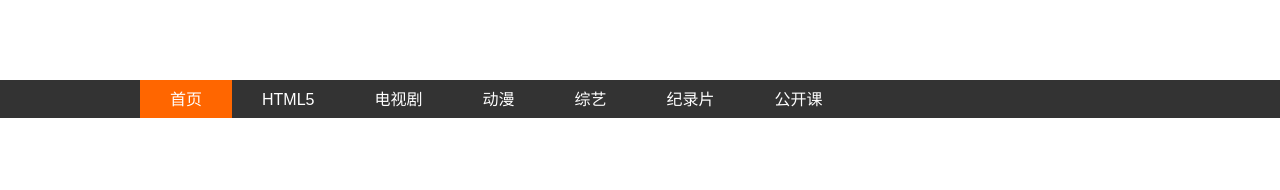
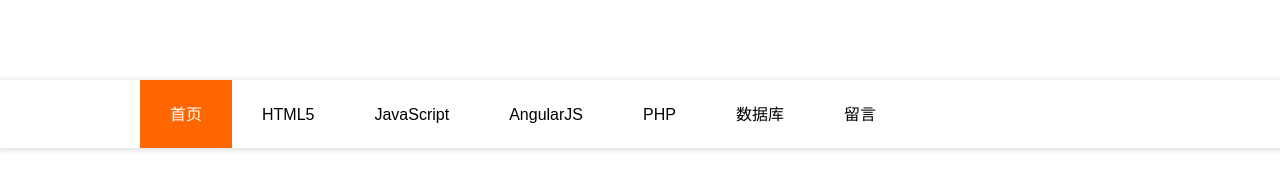
Before and after one commit to JetDu0319/weqianduan, a plain HTML site: page WebApp/index.html in a window 1280 px wide. Drawn offline with Linux system fonts and the light colour scheme.

Commit message:
导航条:after样式

```diff
--- a/WebApp/index.html
+++ b/WebApp/index.html
@@ -8,17 +8,67 @@
 		* {margin: 0; padding: 0;}
 		body {font: 14px/22px "微软雅黑", arial, serif;}
 
-		.navBar {margin-top: 80px; width: 100%; height: 38px; background: #333;}
+		.navBar {
+			margin-top: 80px;
+			width: 100%;
+			height: 68px;
+			background: #fff;
+			box-shadow: 1px 1px 4px 2px #e5e5e5;
+		}
 
 		.nav {margin: 0 auto; border: 0px solid #ccc;}
 		.nav ul {list-style: none; width: auto;}
-		.nav ul li {height: 38px; text-align: center;}
-		.nav ul li a {display: block; font-size: 16px; color: #fff; text-decoration: none; line-height: 39px;}
+		.nav ul li {height: 68px; text-align: center;}
+		.nav ul li a {
+			display: block;
+			font-size: 16px;
+			color: #000;
+			text-decoration: none;
+			line-height: 69px;
+		}
+		.current a{
+			color: #fff !important;
+		}
+		.link-effect a {
+			padding: 0 0 10px;
+		}
 
-		.ie6-8 .nav {width: 1000px; height: 38px;}
+		.link-effect li{
+			position: relative;
+		}
+
+		.link-effect a::after {
+			position: absolute;
+			top: 93%;
+			left: 0;
+			width: 100%;
+			height: 1px;
+			background:#f60;
+			content: '';
+			opacity: 0;
+			-webkit-transition: height 0.3s, opacity 0.3s, -webkit-transform 0.3s;
+			-moz-transition: height 0.3s, opacity 0.3s, -moz-transform 0.3s;
+			transition: height 0.3s, opacity 0.3s, transform 0.3s;
+			-webkit-transform: translateY(-10px);
+			-moz-transform: translateY(-10px);
+			transform: translateY(-10px);
+		}
+
+		.link-effect a:hover::after,
+		.link-effect a:focus::after {
+			height: 5px;
+			opacity: 1;
+			-webkit-transform: translateY(0px);
+			-moz-transform: translateY(0px);
+			transform: translateY(0px);
+		}
+		.ie6-8 .nav {width: 1000px; height: 68px;}
 		.ie6-8 .nav ul li {float: left;}
 		.ie6-8 .nav ul li a {padding: 0 30px 0 30px;}
-		.ie6-8 .nav ul li.current {background: #f60;}
+		.ie6-8 .nav ul li.current {
+			background: #f60;
+			color: #fff;
+		}
 		.ie6-8 .nav ul li:hover a {color: #f60;}
 		.ie6-8 .nav ul li a:hover {_color: #f60;}/*IE6 Hack*/
 		.ie6-8 .nav ul li.current:hover a {color: #fff;}
@@ -30,10 +80,20 @@
 		.ie6-8 .nav .title {display: none;}
 
 	@media screen and (min-width: 1000px) {
-		.nav {width: 1000px; height: 38px;}
+		.nav {width: 1000px; height: 68px;}
 
 		.nav ul li {float: left; width: auto;}
-		.nav ul li a {padding: 0 30px 0 30px;}
+		.nav ul li a {
+			padding: 0 30px 0 30px;
+			-webkit-transition: all 0.3s;
+			-moz-transition: all 0.3s;
+			transition: all 0.3s;
+		}
+		.nav ul li a{
+			-webkit-transition: all 0.3s;
+			-moz-transition: all 0.3s;
+			transition: all 0.3s;
+		}
 		.nav ul li.current {background: #f60;}
 		.nav ul li:hover a {color: #f60;}
 		.nav ul li.current:hover a {color: #fff;}
@@ -69,9 +129,9 @@
 
 		.nav .hot {display:none;}
 
-		.nav .title {position: relative; width: 100%; height: 38px; border-top: 1px solid #444; background: #333; text-align: center; font:normal 20px/35px "Microsoft YaHei", arial, serif; letter-spacing: 2px;}
+		.nav .title {position: relative; width: 100%; height: 38px; border-top: 1px solid #444; background: #333; text-align: center; font:normal 20px/35px "微软雅黑", arial, serif; letter-spacing: 2px;}
 		.nav .title a {color: #f60; text-decoration: none;}
-		.nav .title .btn {position: absolute; right: 10px; top: 0; width: 34px; height: 34px; padding: 2px; background: url(btn.png) center center no-repeat; cursor: pointer;}
+		.nav .title .btn {position: absolute; right: 10px; top: 0; width: 34px; height: 34px; padding: 2px; background: url(image/nav.png) center center no-repeat; cursor: pointer;}
 	}
 	</style>
 	<script type="text/javascript">
@@ -128,14 +188,14 @@
 <body>
 	<div class="navBar">
 		<div class="nav">
-			<ul id="menu">
-				<li class="current"><a href="#" target="_blank" title="首页">首页</a></li>
-				<li><a href="http://beyondweb.cn/" target="_blank" title="前端开发-BeyondWeb.cn">HTML5</a></li>
-				<li><a href="http://beyondweb.cn/" target="_blank" title="前端开发-BeyondWeb.cn">电视剧</a></li>
-				<li><a href="http://beyondweb.cn/" target="_blank" title="前端开发-BeyondWeb.cn">动漫</a></li>
-				<li><a href="http://beyondweb.cn/" target="_blank" title="前端开发-BeyondWeb.cn">综艺</a></li>
-				<li><a href="http://beyondweb.cn/" target="_blank" title="前端开发-BeyondWeb.cn">纪录片</a></li>
-				<li><a href="http://beyondweb.cn/" target="_blank" title="前端开发-BeyondWeb.cn">公开课</a></li>
+			<ul id="menu" class="link-effect">
+				<li class="current"><a href="#" title="首页">首页</a></li>
+				<li><a href="#" title="前端开发-BeyondWeb.cn">HTML5</a></li>
+				<li><a href="#" title="前端开发-BeyondWeb.cn">JavaScript</a></li>
+				<li><a href="#" title="前端开发-BeyondWeb.cn">AngularJS</a></li>
+				<li><a href="#" title="前端开发-BeyondWeb.cn">PHP</a></li>
+				<li><a href="#" title="前端开发-BeyondWeb.cn">数据库</a></li>
+				<li><a href="#" title="前端开发-BeyondWeb.cn">留言</a></li>
 			</ul>
 			<!-- <p class="hot">
 				<a href="http://beyondweb.cn/" target="_blank" title="前端开发-BeyondWeb.cn">钢铁侠3</a>
@@ -146,7 +206,7 @@
 			<!--判断浏览器是否是IE9,IE10或者是非IE浏览器-->
 			<!--[if (gt IE 8) | !(IE)]><!-->
 			<h1 class="title" id="title">
-				<a href="http://beyondweb.cn/" target="_blank" title="前端开发-BeyondWeb.cn">风驰网</a>
+				<a href="http://beyondweb.cn/" target="_blank" title="微前端-www.weqianduan.com">微前端</a>
 				<span class="btn" id="btn"></span>
 			</h1>
 			<!--<![endif]-->
```
Also changed, not shown: WebApp/image/items.svg (added), WebApp/image/nav.png (added), WebApp/image/nav_black.png (added).
